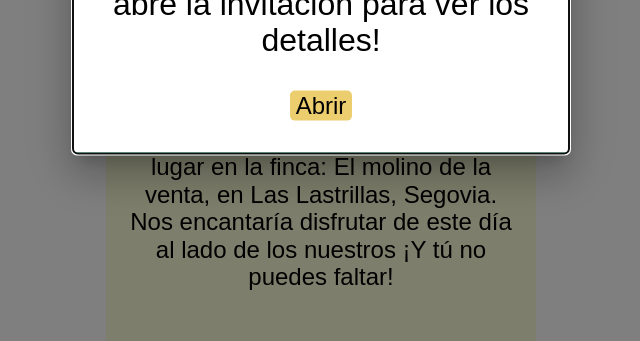
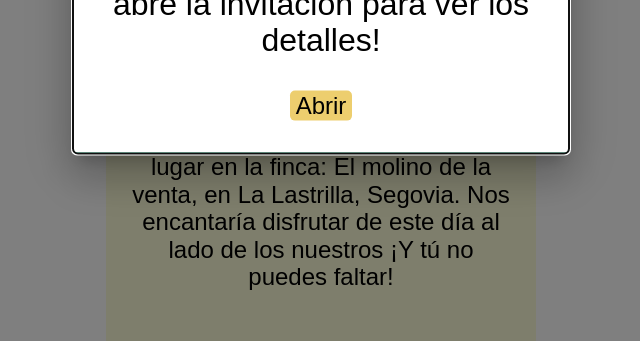
Before and after one commit to JcarlosCabello1991/invitacionboda, a React (Create React App) app: page / in a window 1280 px wide. Shown: the part 400-741 px from the top of the page, without its empty margins (319-959 px from the left). Built offline with nearby package versions, Linux system fonts and the light colour scheme; a web font is replaced by a local one.

Commit message:
modal confirmation

```diff
--- a/src/App.js
+++ b/src/App.js
@@ -176,7 +176,6 @@ function App() {
           bus: '',
           hotel: ''
         });
-        setShowDialog(false);
         setCharging(false);
       }
 
@@ -442,7 +441,7 @@ function App() {
         <input type="text" name="cancionSugerida" value={formData.cancionSugerida} onChange={handleChange} style={{fontFamily:'sans-serif'}}/>
       </div>
       <div style={{display: 'flex', flexDirection: 'column', paddingLeft: '20px', paddingRight: '20px'}}>
-        <label>Intolerancias Alimenticias:</label>
+        <label>Si tienes alguna intolerancia alimentaria, indícanos cúal </label>
         <input type="text" name="intolerancias" value={formData.intolerancias} onChange={handleChange} style={{fontFamily:'sans-serif'}}/>
       </div>
       <div style={{display: 'flex', flexDirection: 'column', paddingLeft: '20px', paddingRight: '20px'}}>
@@ -481,7 +480,7 @@ function App() {
           />
       </div>
       <p style={{textAlign: 'center', paddingLeft: '20px', paddingRight: '20px'}}>
-        Nos complace invitarte a la celebración de nuestra unión, el día 12 de Julio de 2025, la cúal tendrá lugar en la finca: El molino de la venta, en Las Lastrillas, Segovia. Nos encantaría disfrutar de este día al lado de los nuestros ¡Y tú no puedes faltar!
+        Nos complace invitarte a la celebración de nuestra unión, el día 12 de Julio de 2025, la cúal tendrá lugar en la finca: El molino de la venta, en La Lastrilla, Segovia. Nos encantaría disfrutar de este día al lado de los nuestros ¡Y tú no puedes faltar!
       </p>
       <h2 style={{textAlign: 'center', paddingLeft: '20px', paddingRight: '20px'}}>
         Itinerario
```
